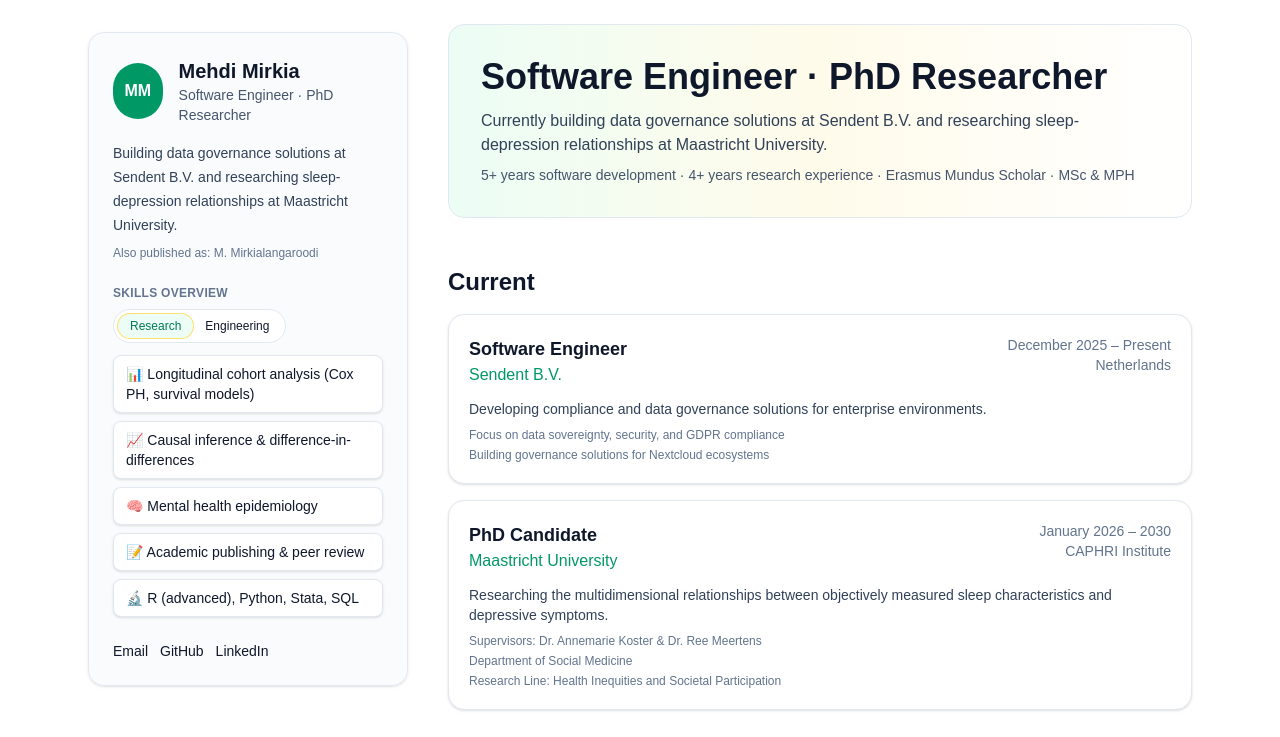
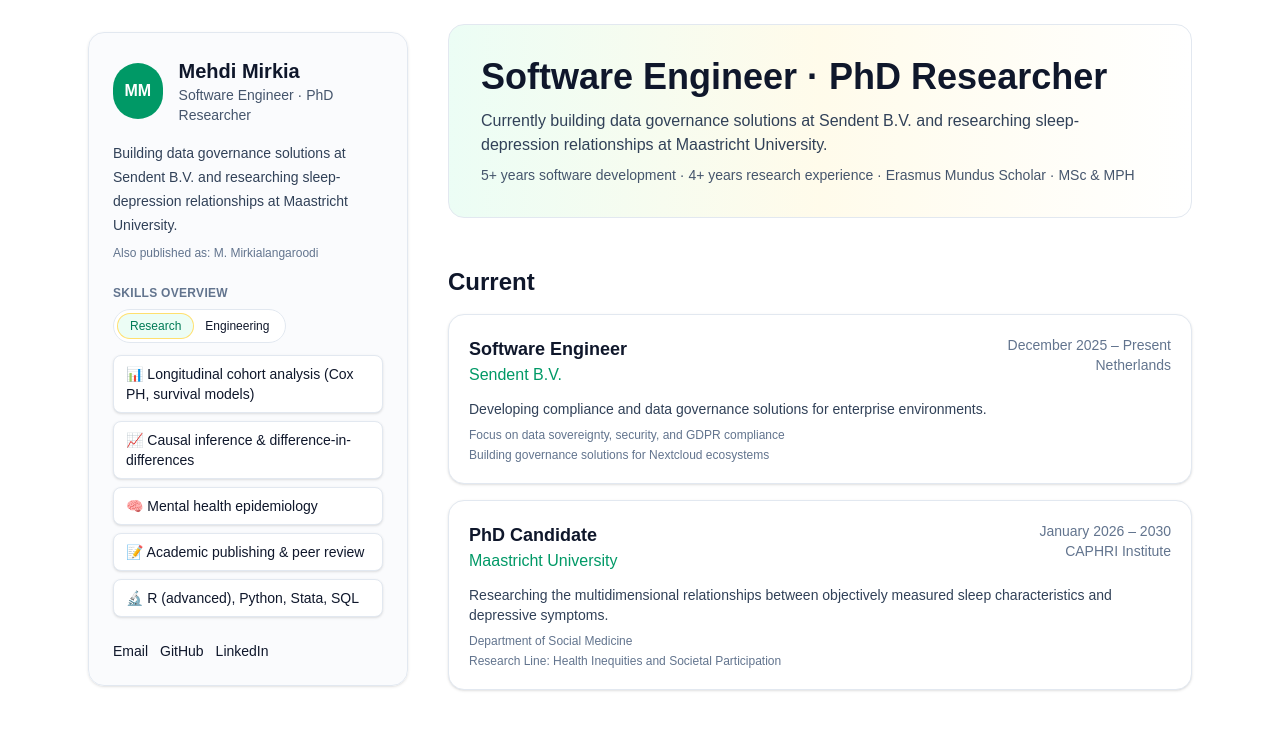
Before and after one commit to mehdimkia/mehdimirkia-landing, a Next.js app: page / in a window 1280 px wide. Shown: the top 737 px of the page. Built offline with nearby package versions, Linux system fonts and the light colour scheme.

Commit message:
reworking titles

```diff
--- a/app/page.tsx
+++ b/app/page.tsx
@@ -126,7 +126,6 @@
       location: 'CAPHRI Institute',
       description: 'Researching the multidimensional relationships between objectively measured sleep characteristics and depressive symptoms.',
       details: [
-        'Supervisors: Dr. Annemarie Koster & Dr. Ree Meertens',
         'Department of Social Medicine',
         'Research Line: Health Inequities and Societal Participation',
       ],
```
